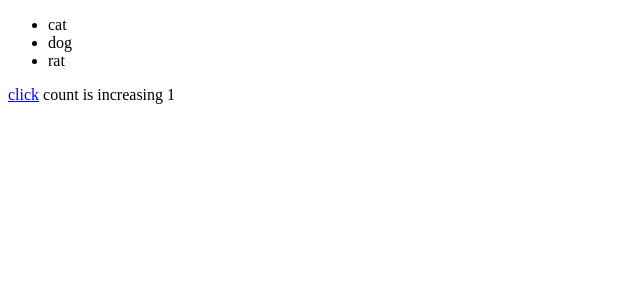
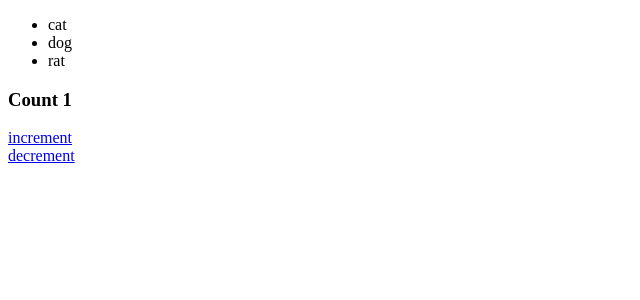
Before and after one commit to phpjagadeesh/angular2-basic, an Angular app: page / in a window 1280 px wide. Shown: the top 300 px of the page, without its empty margins (0-640 px from the left). Built offline with nearby package versions, Linux system fonts and the light colour scheme.

Commit message:
Count decrement dynamically

```diff
--- a/src/app/app.component.html
+++ b/src/app/app.component.html
@@ -4,5 +4,8 @@
 	</li>
 </ul>
 
-<a href="#" (click)="increment()">click</a>
-count is increasing {{this.count}}
+<h3>Count {{count}}</h3>
+
+<a href="#" (click)="increment()">increment</a>
+<br>
+<a href="#" (click)="decrement()">decrement</a>
--- a/src/app/app.component.ts
+++ b/src/app/app.component.ts
@@ -18,4 +18,8 @@ export class AppComponent {
   increment() {
     this.count += 1;
   }
+
+  decrement() {
+    this.count -= 1;
+  }
 }
```
